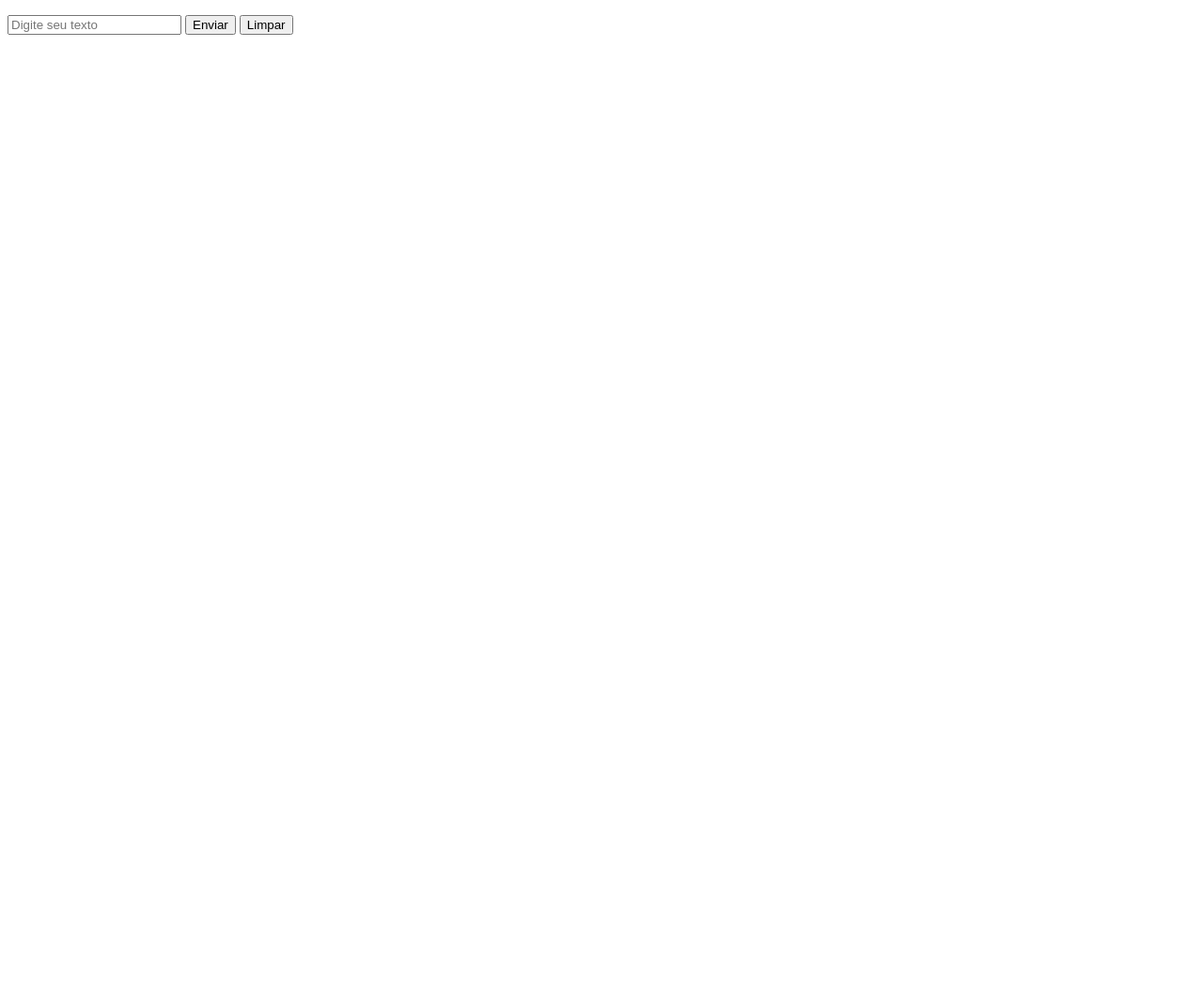
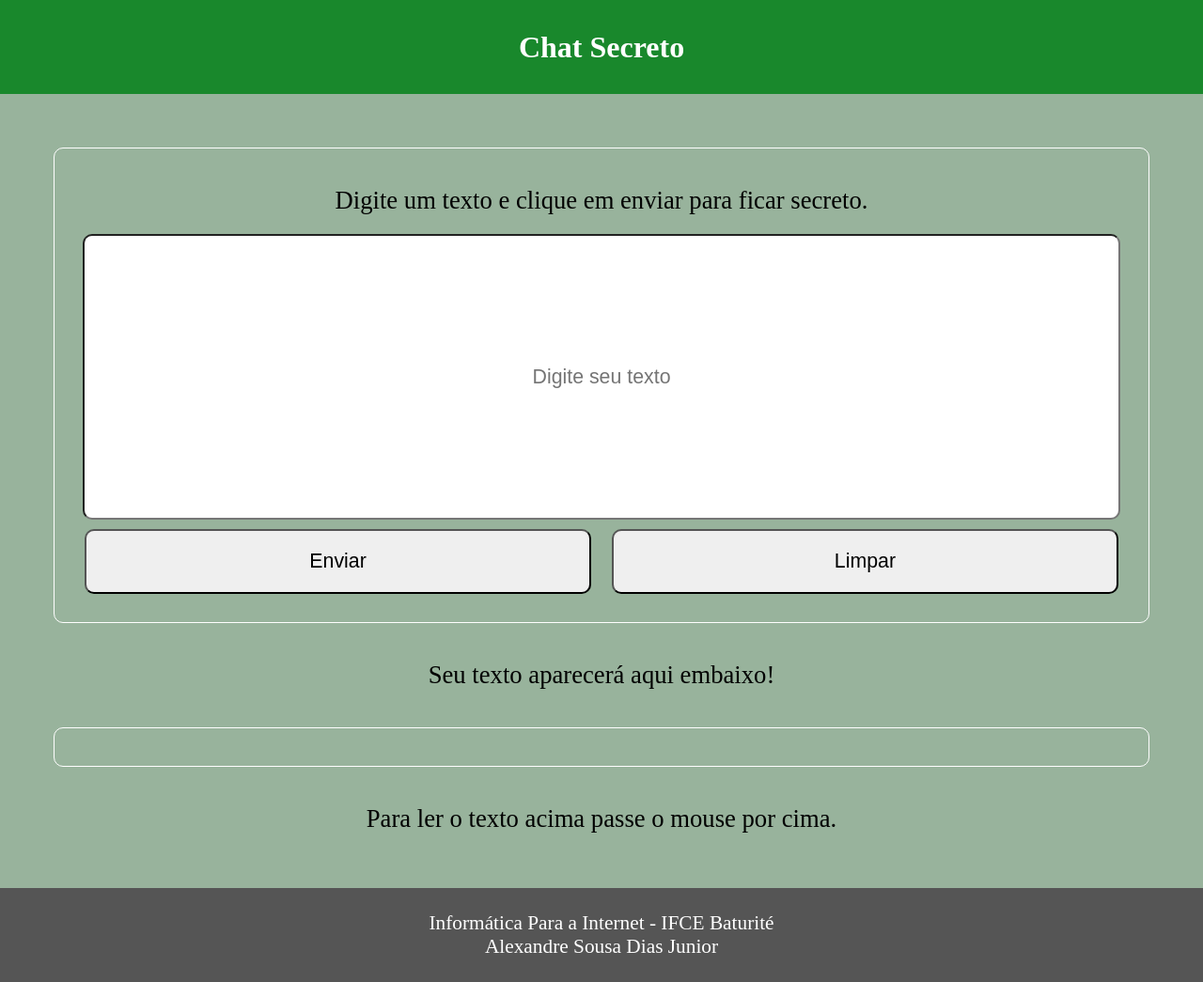
Before and after one commit to jrdiiaas/chatsecreto, a plain HTML site: page index.html in a window 1280 px wide. Shown: the whole page at 94% size. Before the commit the page ends 800 px from the top, so only its background shows below. Drawn offline with Linux system fonts and the light colour scheme.

Commit message:
Adicionando estilo

```diff
--- a/index.html
+++ b/index.html
@@ -11,18 +11,26 @@
 
 <body>
     <header>
-        <p></p>
+        <h1>Chat Secreto</h1>
     </header>
     <main>
         <div class="inputText">
+            <p>Digite um texto e clique em enviar para ficar secreto.</p>
             <input type="text" id="inputText" placeholder="Digite seu texto">
             <button onclick="enviarTexto()">Enviar</button>
             <button onclick="limparTexto()">Limpar</button>
         </div>
+        <section>
+            <p>Seu texto aparecerá aqui embaixo! </p>
+        </section>
         <div id="outputText"></div>
+        <section>
+            <p>Para ler o texto acima passe o mouse por cima.</p>
+        </section>
     </main>
     <footer>
-        <p></p>
+        <p>Informática Para a Internet - IFCE Baturité</p>
+        <p>Alexandre Sousa Dias Junior</p>
     </footer>
 </body>
 
--- a/style.css
+++ b/style.css
@@ -1,7 +1,93 @@
+* {
+    margin: 0;
+    padding: 0;
+}
+
 .word {
     display: inline-block;
     cursor: pointer;
     color: transparent;
-    text-shadow: 0 0 10px rgba(0, 247, 0, 0.8);
+    text-shadow: 0 0 10px #000000;
     transition: color 0.3s ease;
+    font-size: 20pt;
+    text-align: center;
 }
+
+header {
+    background-color: #19882c;
+    height: 100px;
+    display: grid;
+    align-content: center;
+    justify-content: center;
+    align-items: center;
+    justify-items: center;
+}
+
+header>h1 {
+    color: #ffffff;
+    text-align: center;
+}
+
+main {
+    background-color: #98b39c;
+    padding: 28pt;
+}
+
+main>div {
+    border: 1px ridge #fff;
+    padding: 20px;
+    border-radius: 10px;
+    margin: 20px;
+}
+
+div>p,
+section>p {
+    font-size: 20pt;
+    padding: 20px;
+    text-align: center;
+}
+
+.inputText {
+    display: flex;
+    flex-direction: row;
+    flex-wrap: wrap;
+    align-content: center;
+    justify-content: space-evenly;
+    align-items: center;
+}
+
+#inputText {
+    width: 98%;
+    min-height: 300px;
+    font-size: 16pt;
+    text-align: center;
+    border-radius: 10px;
+}
+
+button {
+    padding: 20px;
+    width: 48%;
+    font-size: 16pt;
+    border-radius: 10px;
+    margin: 10px;
+}
+
+#outputText {
+    text-align: center;
+    font-size: 20pt;
+}
+
+footer {
+    background-color: #555555;
+    color: #ffffff;
+    height: 100px;
+    display: grid;
+    align-content: center;
+    justify-content: center;
+    align-items: center;
+    justify-items: center;
+}
+
+footer>p {
+    font-size: 16pt;
+}
```
Also changed, not shown: img/back.jpg (added).
